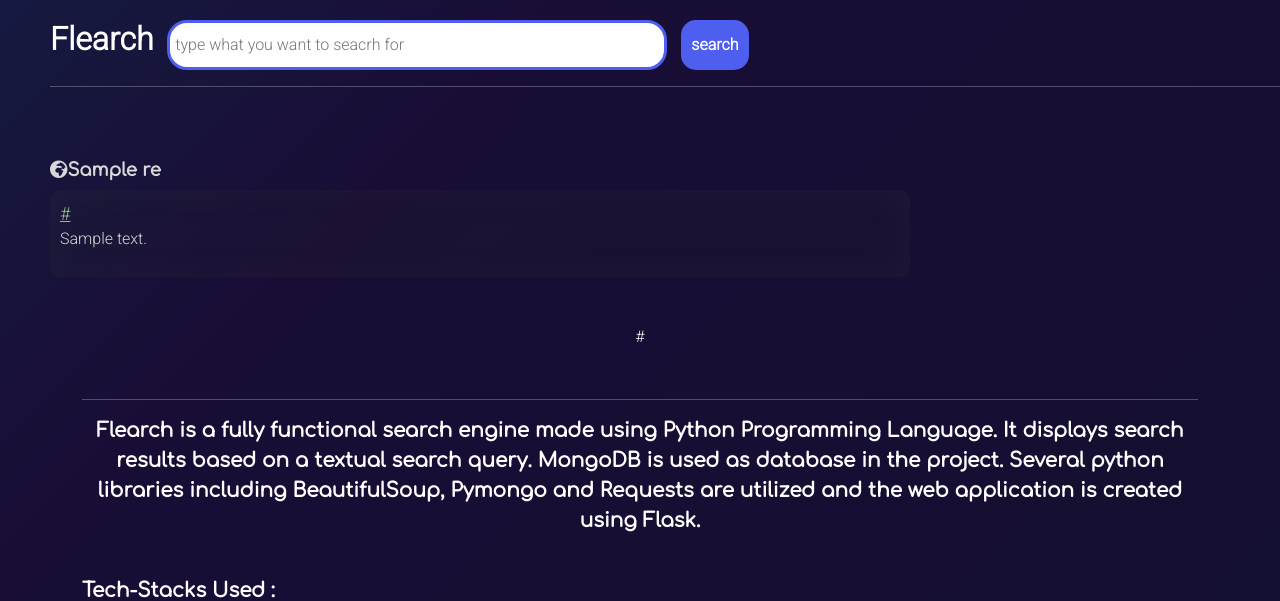
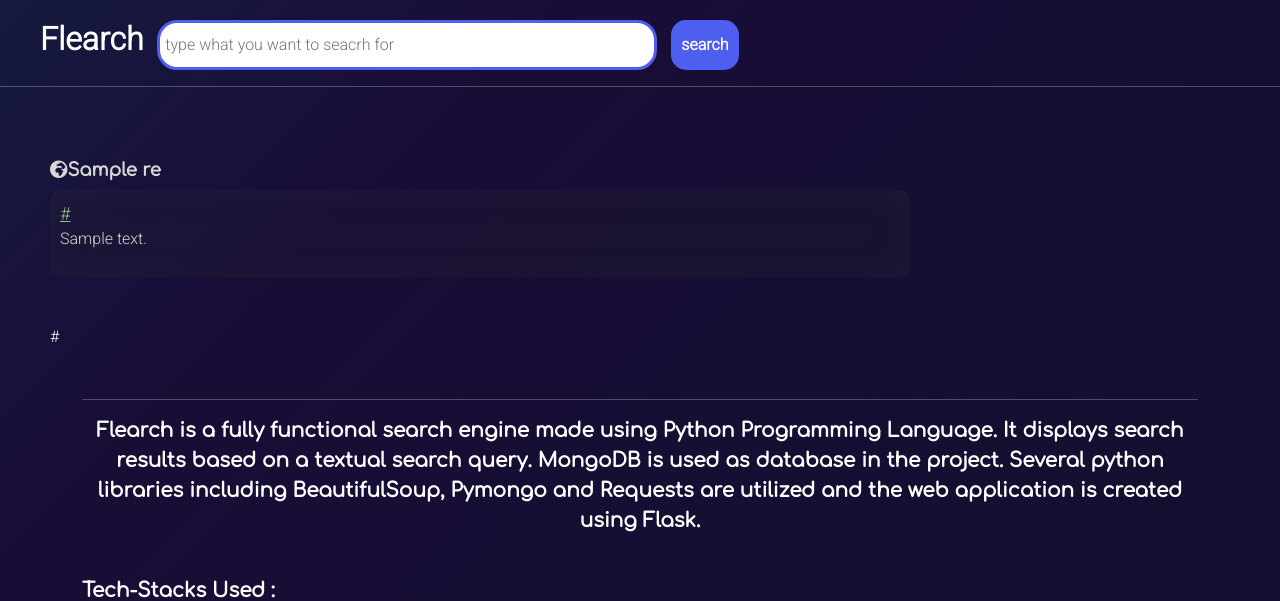
Before and after one commit to lugnitdgp/TDoC-Glugle, a Flask app: template task3/templates/searches.html in a window 1280 px wide. Shown: the part 56-657 px from the top of the page. Run offline with Flask 2, Linux system fonts and the light colour scheme; the template is opened without the code that fills it: most values are stand-ins (such as "Sample title", 1, 10 or a date in 2020); some libraries are stand-ins or nearby versions.

Commit message:
Updated searches.html

```diff
--- a/task3/templates/searches.html
+++ b/task3/templates/searches.html
@@ -2,36 +2,30 @@
 
 {% block result %}
 
-<div class="work_search" style="margin-left: 50px">
-
-
+<div class="work_search">
         <form action="/search_results">
             <label style="font-weight: bold; font-size: 32px; margin-right: 10px">Flearch</label>
             <input class="take_query_search" type="text"
             placeholder="type what you want to seacrh for" name="search">
             <input class="button_submit_search submit-button" type="submit" value="search">
         </form>
+</div>
 <hr>
-</div>
 
     <!-- <h1 style="font-size: 72px; font-weight: bold; margin-top: 150px"></h1> -->
-    <div class="fluid-container" style="margin-top: 70px; margin-left: 50px; margin-right: 50px">
+    <div class="fluid-container search-results-container" style="margin-top: 70px;margin-right: 50px">
     {% for res in required %}
     <h5>
         <a href="{{res['url']}}"class="link" style="color:rgb(216, 216, 216); font-family: 'Comfortaa', cursive;font-weight: bold; font-size: 18px; text-decoration: none;"><i class="fas fa-globe-africa"></i>{{res['title']}}</a><br>
     </h5>
-    <div class="meta-box" style="width: 860px">
-    <div class="meta-data">
-        <a href="{{res['url']}}" style="color:rgb(149, 189, 141);font-size: 18px; text-decoration: underline;">{{res['url']}}</a>
-    </div>
+    <div class="meta-box" style="max-width: 860px; min-width:360px; display: box;">
+    <a href="{{res['url']}}" style="color:rgb(149, 189, 141); font-size: 18px; text-decoration: underline; margin-right: 50px; word-wrap: break-word;">{{res['url']}}</a>
      <p style="color:rgb(214,214,214); font-family: 'Roboto', cursive;">{{ res['description'][:200] }}</p>
     </div>
     {% endfor %}
     <div>
         <br><br>
-    <center>
-    <p style="text-decoration: none;">{{ pagination.links }} </p>
-    </center>
+    <p class="pagination-sm">{{ pagination_sm.links }} </p>
     </div>
 </div>
 
```
